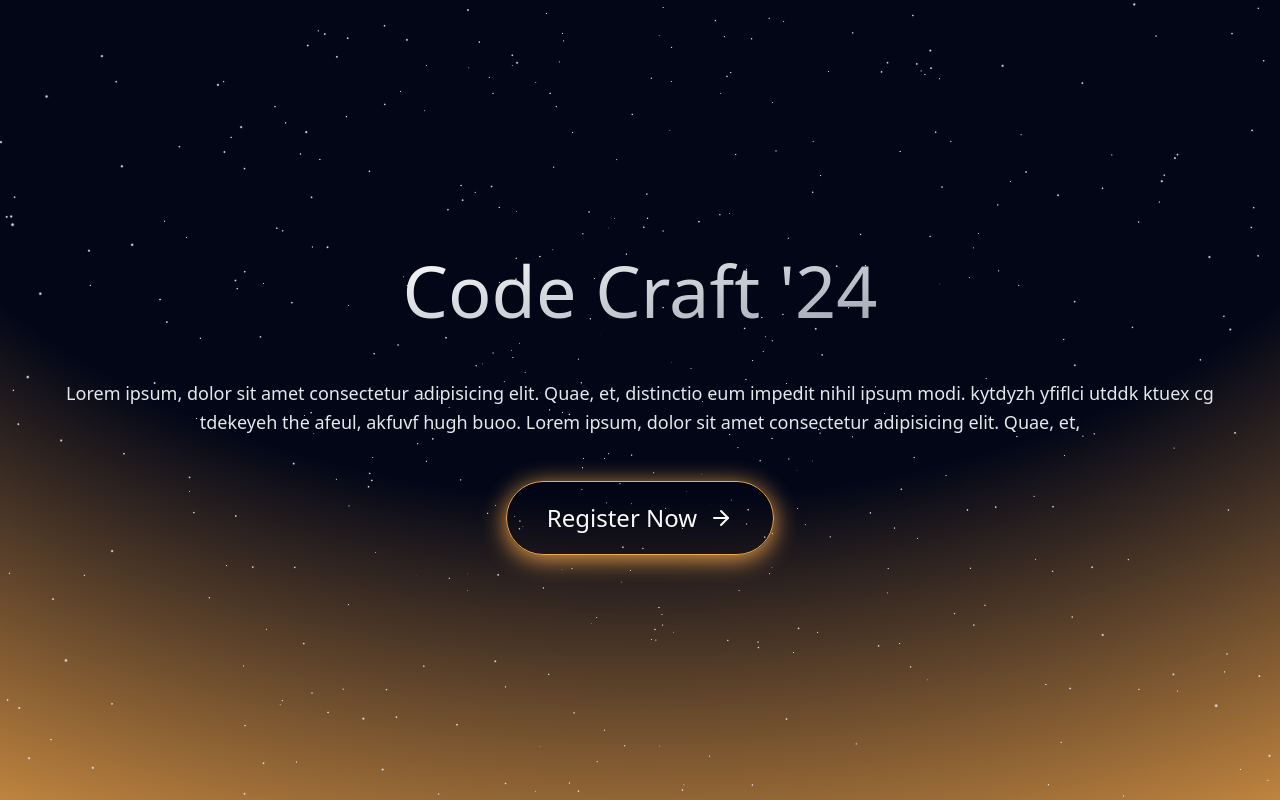
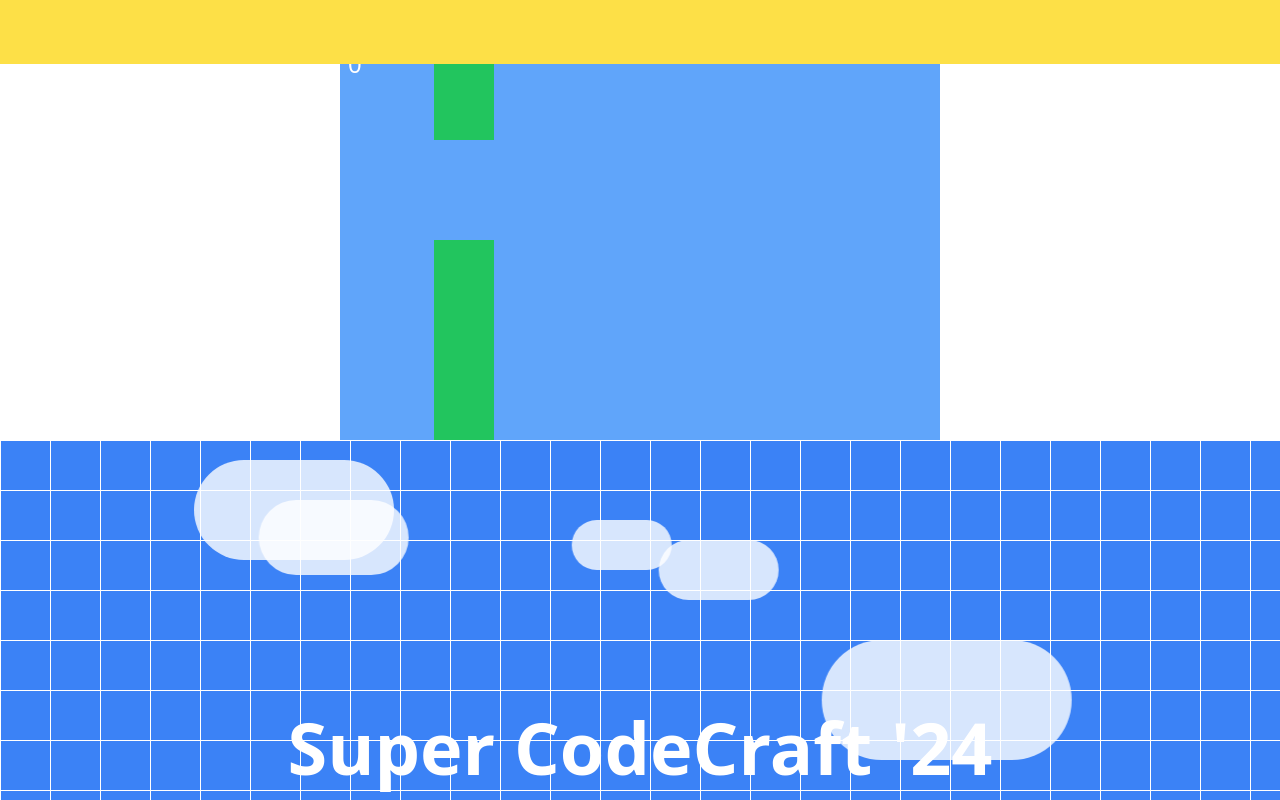
Before and after one commit to joeabrahamk/Code-Craft, a React (Vite) app: page / in a window 1280 px wide. Shown: the top 800 px of the page. Built offline with nearby package versions, Linux system fonts and the light colour scheme.

Commit message:
i did it !!! yes flappy bird

```diff
--- a/src/App.jsx
+++ b/src/App.jsx
@@ -5,11 +5,14 @@ import About from "./Components/About.jsx";
 import Collab from "./Components/Collab.jsx";
 import Navbar from "./Components/Navbar.jsx";
 import Footer from "./Components/Footer.jsx";
+import FlappyBirdGame from "./Components/FlappyBird.jsx";
+import FlappyBird from "./Components/FlappyBird.jsx";
 
 function App() {
   return (
     <>
       <Navbar />
+      <FlappyBird />
       <Hero />
       <About />
       <Collab />
--- /dev/null
+++ b/src/Components/FlappyBird.jsx
@@ -0,0 +1,151 @@
+import React, { useState, useEffect } from "react";
+
+const GRAVITY = -0.5;
+const FALL_HEIGHT = 15;
+const BIRD_SIZE = 20;
+const PIPE_WIDTH = 60;
+const PIPE_GAP = BIRD_SIZE * 5;
+const GAME_WIDTH = 600;
+const GAME_HEIGHT = 400;
+const PIPE_SPEED = 2;
+
+const FlappyBird = () => {
+  const [birdPosition, setBirdPosition] = useState(GAME_HEIGHT / 2);
+  const [pipeHeight, setPipeHeight] = useState(100);
+  const [pipeLeft, setPipeLeft] = useState(GAME_WIDTH);
+  const [score, setScore] = useState(0);
+  const [gameOver, setGameOver] = useState(false);
+
+  const birdBottom = birdPosition + BIRD_SIZE;
+  const topPipeBottom = pipeHeight;
+  const bottomPipeTop = pipeHeight + PIPE_GAP;
+
+  // Bird movement with gravity
+  useEffect(() => {
+    if (birdPosition > 0 && !gameOver) {
+      const gameTimerId = setInterval(() => {
+        setBirdPosition((position) => position + GRAVITY);
+      }, 24);
+      return () => clearInterval(gameTimerId);
+    }
+  }, [birdPosition, gameOver]);
+
+  // Pipe movement
+  useEffect(() => {
+    if (pipeLeft >= -PIPE_WIDTH && !gameOver) {
+      const pipeTimerId = setInterval(() => {
+        setPipeLeft((left) => left - PIPE_SPEED);
+      }, 24);
+      return () => clearInterval(pipeTimerId);
+    } else {
+      setPipeLeft(GAME_WIDTH);
+      setPipeHeight(Math.random() * (GAME_HEIGHT - PIPE_GAP));
+      setScore((score) => score + 1);
+    }
+  }, [pipeLeft, gameOver]);
+
+  // Collision detection with pipes or ground
+  useEffect(() => {
+    // Only check collision if the bird is near the pipes
+    if (pipeLeft <= 1 + PIPE_WIDTH && pipeLeft + PIPE_WIDTH >= 1) {
+      // Check if the bird is above the top pipe or below the bottom pipe
+      if (birdPosition <= topPipeBottom) {
+        setGameOver(true);
+      }
+    }
+
+    // Check for collision with the ground
+    if (birdBottom >= GAME_HEIGHT) {
+      setGameOver(true);
+    }
+  }, [birdPosition, pipeHeight, pipeLeft]);
+
+  // Spacebar key detection for flap
+  useEffect(() => {
+    const handleKeyDown = (event) => {
+      if (event.code === "Space") {
+        event.preventDefault(); // Prevent default scroll
+        handleFlap(); // Trigger flap when Spacebar is pressed
+      }
+    };
+
+    window.addEventListener("keydown", handleKeyDown);
+    return () => {
+      window.removeEventListener("keydown", handleKeyDown);
+    };
+  }, [birdPosition, gameOver]);
+
+  const handleFlap = () => {
+    if (!gameOver) {
+      const newBirdPosition = birdPosition + FALL_HEIGHT;
+      setBirdPosition(
+        newBirdPosition > GAME_HEIGHT ? GAME_HEIGHT : newBirdPosition
+      );
+    } else {
+      restartGame();
+    }
+  };
+
+  const restartGame = () => {
+    setBirdPosition(GAME_HEIGHT / 2);
+    setPipeHeight(100);
+    setPipeLeft(GAME_WIDTH);
+    setScore(0);
+    setGameOver(false);
+  };
+
+  return (
+    <div
+      onClick={handleFlap}
+      className="relative mx-auto mt-10 flex items-center justify-center bg-blue-400 overflow-hidden"
+      style={{ width: GAME_WIDTH, height: GAME_HEIGHT }}
+    >
+      {/* Bird */}
+      <div
+        className="absolute bg-yellow-400"
+        style={{
+          width: BIRD_SIZE,
+          height: BIRD_SIZE,
+          bottom: birdPosition,
+          left: 100,
+        }}
+      />
+
+      {/* Top pipe */}
+      <div
+        className="absolute bg-green-500"
+        style={{
+          width: PIPE_WIDTH,
+          height: pipeHeight,
+          left: pipeLeft,
+          top: 0,
+        }}
+      />
+
+      {/* Bottom pipe */}
+      <div
+        className="absolute bg-green-500"
+        style={{
+          width: PIPE_WIDTH,
+          height: GAME_HEIGHT - pipeHeight - PIPE_GAP,
+          left: pipeLeft,
+          bottom: 0,
+        }}
+      />
+
+      {/* Game Over Message */}
+      {gameOver && (
+        <div className="absolute inset-0 flex items-center justify-center bg-opacity-50 bg-gray-800 text-white">
+          <div className="text-3xl">
+            Game Over! Click or Press Space to Restart
+          </div>
+        </div>
+      )}
+
+      {/* Score */}
+      <div className="absolute top-2 left-2 text-2xl text-white">{score}</div>
+    </div>
+  );
+};
+
+export default FlappyBird;
--- a/src/Components/Hero.jsx
+++ b/src/Components/Hero.jsx
@@ -1,20 +1,51 @@
-import { Stars } from "@react-three/drei";
-import { Canvas } from "@react-three/fiber";
 import React, { useEffect } from "react";
 import { FiArrowRight } from "react-icons/fi";
 import {
+  motion,
+  useMotionValue,
+  animate,
   useMotionTemplate,
-  useMotionValue,
-  motion,
-  animate,
 } from "framer-motion";
 
-const COLORS_TOP = ["#E5601C", "#F4CF71", "#F2A044", "#7F3510"];
+// Array of Mario-style background colors
+const COLORS_TOP = ["#87CEEB", "#ADD8E6", "#1E90FF", "#4682B4"]; // Blue Sky colors
+
+// Cloud data to generate random clouds
+const cloudData = [
+  { width: 200, height: 100, top: 20, left: 0, speed: 40 },
+
+  // Cluster of small clouds
+  { width: 150, height: 75, top: 60, left: 0, speed: 30 },
+  { width: 100, height: 50, top: 80, left: 350, speed: 35 },
+  { width: 120, height: 60, top: 100, left: 400, speed: 30 },
+
+  // A larger cloud in between
+  { width: 250, height: 120, top: 200, left: 600, speed: 35 },
+
+  // Another cluster of smaller clouds
+
+  // Single large cloud at higher position
+  { width: 300, height: 150, top: 400, left: 100, speed: 50 },
+
+  // Cluster near the middle
+  { width: 150, height: 75, top: 500, left: 300, speed: 40 },
+  { width: 120, height: 60, top: 520, left: 350, speed: 45 },
+  { width: 130, height: 65, top: 540, left: 400, speed: 40 },
+
+  // Another big cloud
+  { width: 280, height: 140, top: 600, left: 700, speed: 50 },
+
+  // Final cluster at a lower position
+  { width: 180, height: 90, top: 620, left: 800, speed: 45 },
+  { width: 140, height: 70, top: 640, left: 850, speed: 50 },
+  { width: 130, height: 65, top: 660, left: 900, speed: 40 },
+];
 
 export const Hero = () => {
   const color = useMotionValue(COLORS_TOP[0]);
 
   useEffect(() => {
+    // Animate background to change between blue sky tones
     animate(color, COLORS_TOP, {
       ease: "easeInOut",
       duration: 10,
@@ -23,59 +54,90 @@ export const Hero = () => {
     });
   }, []);
 
-  const backgroundImage = useMotionTemplate`radial-gradient(125% 125% at 50% 0%, #020617 50%, ${color})`;
+  const backgroundImage = useMotionTemplate`linear-gradient(180deg, ${color} 50%, #7CFC00 100%)`; // Sky to green grass
   const border = useMotionTemplate`1px solid ${color}`;
   const boxShadow = useMotionTemplate`0px 4px 24px ${color}`;
+
+  // Animation for clouds moving horizontally across the screen and wrapping around
+  const createCloudVariants = (speed, width) => ({
+    animate: {
+      x: [0, window.innerWidth], // Animate from left to right
+      transition: {
+        repeat: Infinity, // Infinite looping
+        duration: speed, // Custom speed for each cloud
+        ease: "linear",
+        onRepeat: (animation) => {
+          animation.start({ x: -width }); // When animation repeats, start from off-screen left
+        },
+      },
+    },
+  });
+
+  // Animation for grid in the background
+  const gridStyle = {
+    backgroundImage: `
+      linear-gradient(white 1px, transparent 1px),
+      linear-gradient(90deg, white 1px, transparent 1px)
+    `,
+    backgroundSize: "50px 50px",
+    backgroundPosition: "0 0",
+  };
 
   return (
     <motion.section
       style={{
         backgroundImage,
+        ...gridStyle, // Adding the grid background
       }}
-      className="relative grid min-h-screen place-content-center overflow-hidden bg-gray-950 px-4 py-24 text-gray-200"
+      className="relative grid min-h-screen place-content-center overflow-hidden bg-blue-500 px-4 py-24 text-gray-200"
     >
+      {/* Clouds Animation - Randomly positioned clouds */}
+      {cloudData.map((cloud, index) => (
+        <motion.div
+          key={index}
+          className="absolute bg-white opacity-80 rounded-full"
+          style={{
+            top: cloud.top,
+            left: cloud.left,
+            width: `${cloud.width}px`,
+            height: `${cloud.height}px`,
+          }}
+          variants={createCloudVariants(cloud.speed, cloud.width)}
+          animate="animate"
+        ></motion.div>
+      ))}
+
+      {/* Main Content */}
       <div className="relative z-10 flex flex-col items-center">
-        <h1 className="max-w-3xl bg-gradient-to-br from-white to-gray-400 bg-clip-text text-center text-3xl font-medium leading-tight text-transparent sm:text-5xl sm:leading-tight md:text-7xl md:leading-tight">
-          Code Craft '24
+        <h1 className="max-w-3xl text-center text-4xl font-bold leading-tight text-white sm:text-6xl md:text-7xl">
+          Super CodeCraft '24
         </h1>
-        <p className="my-6 max-w-xxl text-center text-base leading-relaxed md:text-lg md:leading-relaxed p-5">
-          Lorem ipsum, dolor sit amet consectetur adipisicing elit. Quae, et,
-          distinctio eum impedit nihil ipsum modi. kytdyzh yfiflci utddk ktuex
-          cg tdekeyeh the afeul, akfuvf hugh buoo. Lorem ipsum, dolor sit amet
-          consectetur adipisicing elit. Quae, et,
+        <p className="my-6 max-w-2xl text-center text-lg leading-relaxed md:text-xl md:leading-relaxed">
+          Join the most fun and exciting event of the year! Jump through code
+          challenges and hit the "register" to power-up your coding journey!
         </p>
+
+        {/* Mario-style Register Button */}
         <motion.button
           style={{
             border,
             boxShadow,
           }}
           whileHover={{
-            scale: 1.015,
+            scale: 1.05,
+            backgroundColor: "#FF4500", // Mario red hover effect
           }}
           whileTap={{
-            scale: 0.985,
+            scale: 0.95,
           }}
-          className="group relative flex w-fit items-center gap-3 rounded-full bg-gray-950/10 px-10 py-5 text-2xl text-gray-50 transition-colors hover:bg-gray-950/50"
+          className="group relative flex w-fit items-center gap-3 rounded-full bg-[#FFD700] px-10 py-5 text-2xl text-white transition-colors hover:bg-[#FF4500]"
         >
           Register Now
           <FiArrowRight className="transition-transform group-hover:-rotate-45 group-active:-rotate-12" />
         </motion.button>
       </div>
-
-      <div className="absolute inset-0 z-0">
-        <Canvas>
-          <Stars
-            radius={55}
-            count={2700}
-            factor={4}
-            fade
-            speed={4}
-            saturation={3}
-            color="#e5601c"
-          />
-        </Canvas>
-      </div>
     </motion.section>
   );
 };
+
 export default Hero;
--- a/src/Components/Navbar.jsx
+++ b/src/Components/Navbar.jsx
@@ -6,15 +6,12 @@ const Navbar = () => {
   const [scrollProgress, setScrollProgress] = useState(0);
   const [selectedTab, setSelectedTab] = useState("Home");
 
-  // Function to handle the scroll progress
   const handleScroll = () => {
     const currentScrollPos = window.pageYOffset;
     const totalHeight = document.body.scrollHeight - window.innerHeight;
 
-    // Change the state based on scroll position
     setIsScrolled(currentScrollPos > 50);
 
-    // Calculate the scroll percentage
     if (totalHeight > 0) {
       const scroll = (currentScrollPos / totalHeight) * 100;
       setScrollProgress(scroll);
@@ -32,12 +29,11 @@ const Navbar = () => {
 
   return (
     <header>
-      {/* Navbar */}
       <nav
         className={`fixed top-0 left-0 w-full z-50 px-8 py-2 transition-all duration-500 ease-in-out ${
           isScrolled
-            ? "bg-white bg-opacity-50 backdrop-blur-lg shadow-lg"
-            : "bg-transparent"
+            ? "bg-yellow-400 bg-opacity-80 backdrop-blur-lg shadow-lg"
+            : "bg-yellow-300"
         }`}
       >
         <div
@@ -45,9 +41,8 @@ const Navbar = () => {
             isScrolled ? "opacity-100" : "opacity-0"
           }`}
         >
-          <div className="text-xl font-bold">Logo</div>
+          <div className="text-xl font-bold text-red-600">Mario Logo</div>
 
-          {/* SlideTabs with Animated Selection */}
           <ul className="relative flex w-fit rounded-full p-1">
             {tabs.map((tab) => (
               <Tab
@@ -60,26 +55,24 @@ const Navbar = () => {
           </ul>
         </div>
 
-        {/* Scroll Progress Bar */}
         <div className="bottom-0 absolute left-0 w-full">
           <motion.div
-            className="h-1 rounded-full bg-[#FA5F1A]"
+            className="h-1 rounded-full bg-red-600"
             animate={{ width: `${scrollProgress}%` }}
             transition={{ type: "spring", duration: 0.2 }}
-          ></motion.div>
+          />
         </div>
       </nav>
     </header>
   );
 };
 
-// Tab component with hover and selection animation
 const Tab = ({ text, selected, setSelectedTab }) => {
   return (
     <button
       onClick={() => setSelectedTab(text)}
       className={`relative z-10 block cursor-pointer px-3 py-1.5 text-xs uppercase md:px-5 md:py-2 md:text-base transition-colors ${
-        selected ? "text-white" : "text-black hover:text-[#FA5F1A]"
+        selected ? "text-white" : "text-red-600 hover:text-yellow-500"
       }`}
     >
       <span className="relative z-10">{text}</span>
@@ -87,7 +80,7 @@ const Tab = ({ text, selected, setSelectedTab }) => {
         <motion.span
           layoutId="pill-tab"
           transition={{ type: "spring", duration: 0.5 }}
-          className="absolute inset-0 z-0 bg-[#FA5F1A] rounded-md"
+          className="absolute inset-0 z-0 bg-red-600 rounded-md"
         />
       )}
     </button>
```
